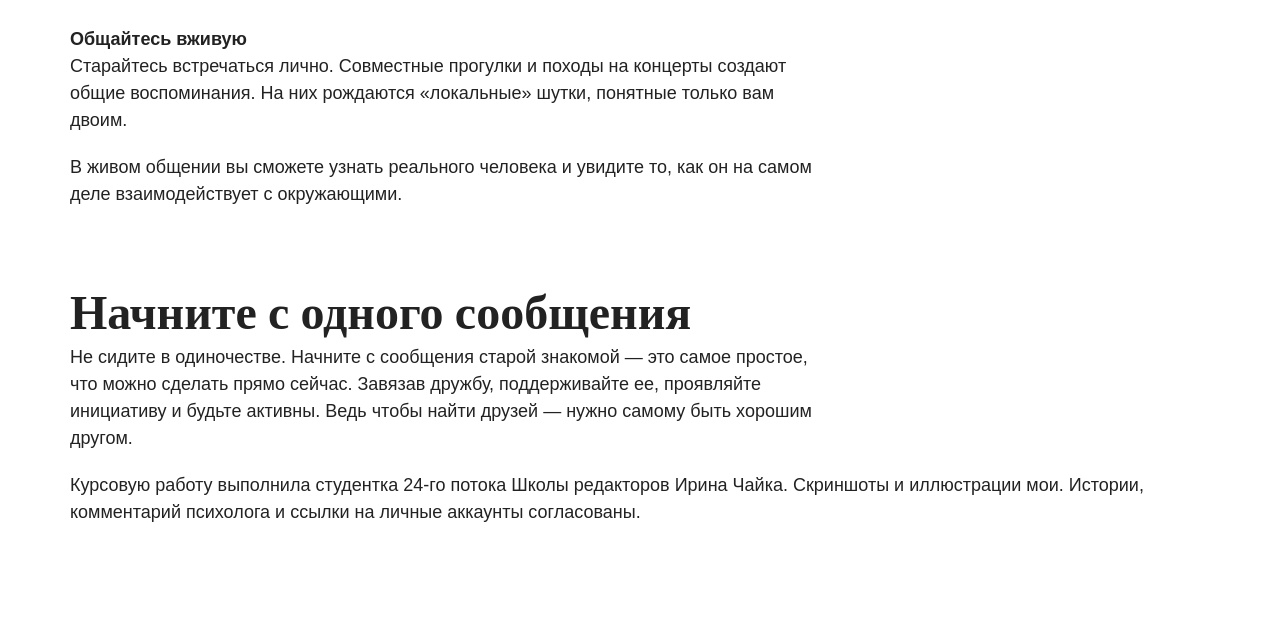
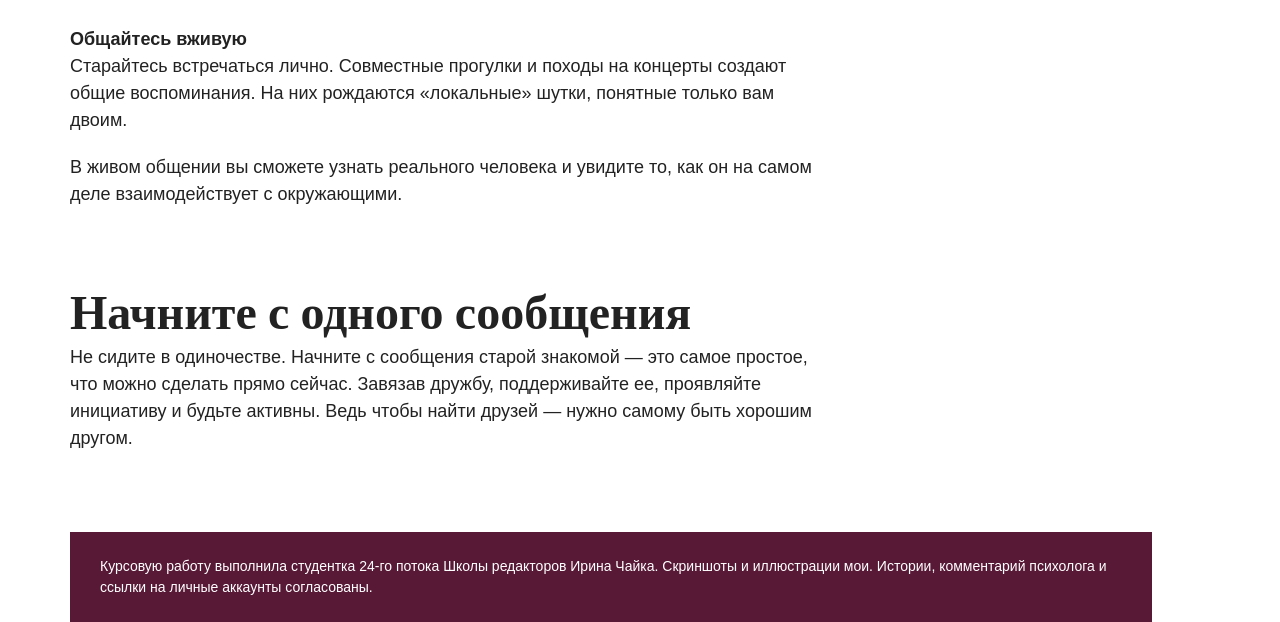
Before and after one commit to iglaros/friends-after-30, a plain HTML site: page index.html in a window 1280 px wide. Shown: the part 9337-9959 px from the top of the page. Before the commit the page ends 9883 px from the top, so only its background shows below. Drawn offline with nearby package versions, Linux system fonts and the light colour scheme.

Commit message:
Update style.css

```diff
--- a/style.css
+++ b/style.css
@@ -540,3 +540,23 @@ article > p {
   }
 
 }
+
+.article-footer {
+  margin-top: 80px;
+  background-color: #581936;
+  color: #FFFFFF;
+  padding: 24px 30px;
+  font-size: 14px;
+  line-height: 1.5;
+}
+
+.article-footer p {
+  margin: 0;
+}
+
+@media (max-width: 700px) {
+  .article-footer {
+    margin-top: 48px;
+    padding: 20px;
+  }
+}
```
